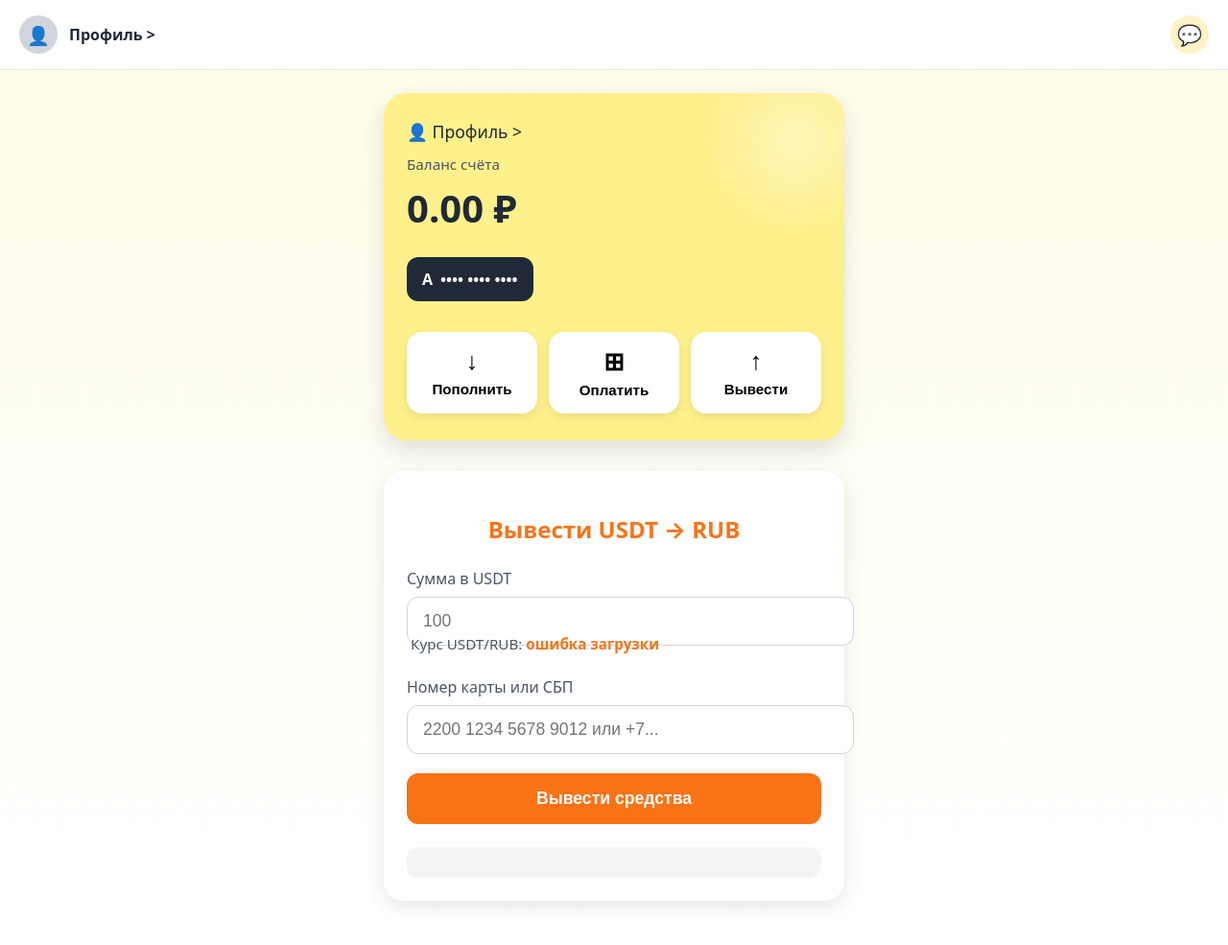
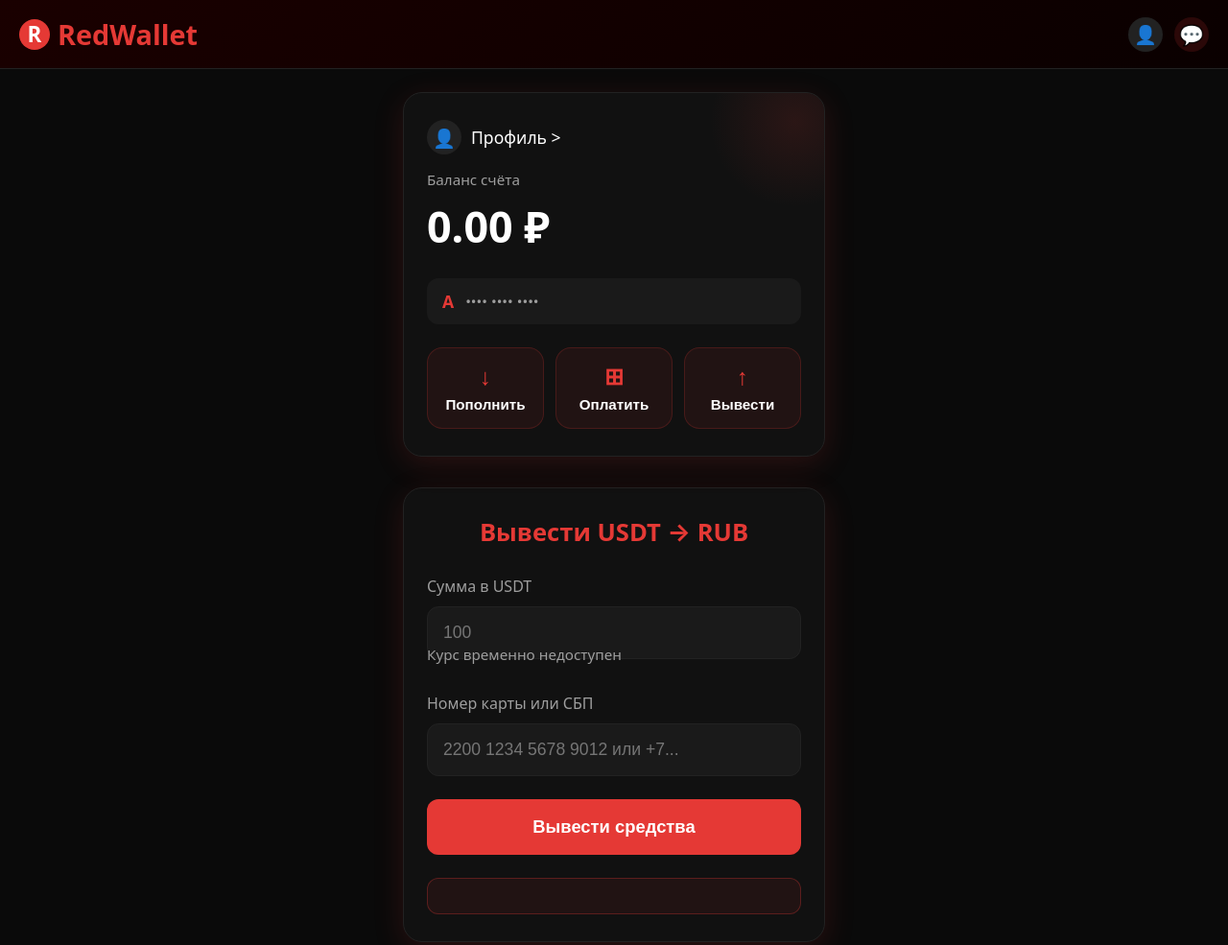
Before and after one commit to creatoryou1337-svg/telegram-bot-starter, a website: page frontend/index.html in a window 1280 px wide. Shown: the top 985 px of the page at 96% size. Before the commit the page ends 963 px from the top, so only its background shows below. Drawn offline with Linux system fonts and the light colour scheme; no server answers.

Commit message:
Revise index.html for USDT withdrawal interface
Updated the title and styles for better visual consistency. Improved error handling and user feedback in the withdrawal process.

```diff
--- a/frontend/index.html
+++ b/frontend/index.html
@@ -3,45 +3,65 @@
 <head>
   <meta charset="UTF-8" />
   <meta name="viewport" content="width=device-width, initial-scale=1.0"/>
-  <title>Crypto → RUB</title>
+  <title>RedWallet — Вывод USDT → RUB</title>
   <style>
     :root {
-      --yellow-light: #fefce8;
-      --yellow: #fef08a;
-      --yellow-dark: #fde047;
-      --orange: #f97316;
-      --orange-hover: #ea580c;
-      --text-dark: #1f2937;
-      --text-gray: #4b5563;
-      --shadow: 0 10px 25px rgba(0,0,0,0.12);
+      --bg: #0a0a0a;
+      --card-bg: #111111;
+      --text: #ffffff;
+      --red: #e53935;
+      --red-hover: #f44336;
+      --red-dark: #c62828;
+      --gray: #9e9e9e;
+      --border: #222222;
+      --shadow: 0 8px 32px rgba(229,57,53,0.15);
     }
+    * { margin:0; padding:0; box-sizing:border-box; }
     body {
-      margin: 0;
       font-family: system-ui, -apple-system, sans-serif;
-      background: linear-gradient(to bottom, var(--yellow-light), #ffffff);
+      background: var(--bg);
+      color: var(--text);
       min-height: 100vh;
-      color: var(--text-dark);
       display: flex;
       flex-direction: column;
     }
-    .header {
+    header {
+      background: linear-gradient(135deg, #1a0000, #0a0000);
       padding: 16px 20px;
       display: flex;
       justify-content: space-between;
       align-items: center;
-      background: white;
-      border-bottom: 1px solid #e5e7eb;
+      border-bottom: 1px solid var(--border);
+    }
+    .logo {
+      font-size: 1.8rem;
+      font-weight: bold;
+      color: var(--red);
+      display: flex;
+      align-items: center;
+      gap: 8px;
+    }
+    .logo-circle {
+      width: 32px;
+      height: 32px;
+      background: var(--red);
+      border-radius: 50%;
+      display: flex;
+      align-items: center;
+      justify-content: center;
+      font-size: 1.4rem;
+      color: white;
+      font-weight: 900;
     }
     .profile {
       display: flex;
       align-items: center;
       gap: 12px;
-      font-weight: 600;
     }
     .profile-icon {
-      width: 40px;
-      height: 40px;
-      background: #d1d5db;
+      width: 36px;
+      height: 36px;
+      background: #222;
       border-radius: 50%;
       display: flex;
       align-items: center;
@@ -49,9 +69,9 @@
       font-size: 1.2rem;
     }
     .chat-icon {
-      width: 40px;
-      height: 40px;
-      background: #fef3c7;
+      width: 36px;
+      height: 36px;
+      background: rgba(229,57,53,0.15);
       border-radius: 50%;
       display: flex;
       align-items: center;
@@ -59,7 +79,7 @@
       font-size: 1.3rem;
       cursor: pointer;
     }
-    .main-container {
+    .container {
       flex: 1;
       padding: 24px 20px;
       max-width: 480px;
@@ -67,197 +87,218 @@
       width: 100%;
     }
     .balance-card {
-      background: var(--yellow);
-      border-radius: 24px;
+      background: var(--card-bg);
+      border-radius: 20px;
       padding: 28px 24px;
       box-shadow: var(--shadow);
+      border: 1px solid var(--border);
+      margin-bottom: 32px;
       position: relative;
       overflow: hidden;
-      margin-bottom: 32px;
     }
-    .balance-card::before {
+    .balance-card::after {
       content: "";
       position: absolute;
-      top: -50px;
-      right: -50px;
-      width: 200px;
-      height: 200px;
-      background: radial-gradient(circle, rgba(255,255,255,0.4) 0%, transparent 70%);
+      top: -60px;
+      right: -60px;
+      width: 180px;
+      height: 180px;
+      background: radial-gradient(circle, rgba(229,57,53,0.12) 0%, transparent 70%);
       border-radius: 50%;
-      z-index: 0;
     }
-    .card-content {
-      position: relative;
-      z-index: 1;
+    .card-header {
+      display: flex;
+      justify-content: space-between;
+      align-items: center;
+      margin-bottom: 16px;
     }
     .profile-link {
       font-size: 1.1rem;
-      margin-bottom: 12px;
       display: flex;
       align-items: center;
-      gap: 8px;
+      gap: 10px;
     }
     .balance-label {
       font-size: 0.95rem;
-      color: var(--text-gray);
+      color: var(--gray);
       margin-bottom: 8px;
     }
     .balance-amount {
-      font-size: 2.5rem;
+      font-size: 2.8rem;
       font-weight: 700;
-      margin-bottom: 24px;
+      color: var(--text);
     }
-    .card-number {
-      background: #1f2937;
-      color: white;
+    .card-info {
+      margin: 24px 0;
+      background: #1a1a1a;
       padding: 12px 16px;
       border-radius: 12px;
-      display: inline-flex;
+      font-size: 0.95rem;
+      color: var(--gray);
+      display: flex;
       align-items: center;
-      gap: 8px;
-      font-weight: 600;
-      margin-bottom: 32px;
+      gap: 12px;
+    }
+    .card-info span:first-child {
+      color: var(--red);
+      font-weight: bold;
+      font-size: 1.1rem;
     }
     .actions {
       display: grid;
-      grid-template-columns: 1fr 1fr 1fr;
+      grid-template-columns: repeat(3, 1fr);
       gap: 12px;
     }
     .action-btn {
-      background: white;
-      border: none;
+      background: rgba(229,57,53,0.08);
+      border: 1px solid rgba(229,57,53,0.2);
       border-radius: 16px;
       padding: 16px 12px;
+      color: var(--text);
       font-weight: 600;
       font-size: 0.95rem;
       cursor: pointer;
-      transition: transform 0.15s, box-shadow 0.15s;
-      box-shadow: 0 4px 12px rgba(0,0,0,0.08);
-      display: flex;
-      flex-direction: column;
-      align-items: center;
-      gap: 6px;
+      transition: all 0.2s;
+      text-align: center;
     }
     .action-btn:hover {
-      transform: translateY(-4px);
-      box-shadow: 0 8px 20px rgba(0,0,0,0.12);
+      background: rgba(229,57,53,0.18);
+      border-color: var(--red);
+      transform: translateY(-2px);
     }
     .action-icon {
+      font-size: 1.5rem;
+      margin-bottom: 6px;
+      color: var(--red);
+    }
+    .withdraw-section {
+      background: var(--card-bg);
+      border-radius: 20px;
+      padding: 28px 24px;
+      border: 1px solid var(--border);
+      box-shadow: var(--shadow);
+    }
+    .withdraw-section h2 {
+      text-align: center;
+      margin-bottom: 28px;
+      color: var(--red);
       font-size: 1.6rem;
     }
-    .exchange-section {
-      background: white;
-      border-radius: 20px;
-      padding: 24px;
-      box-shadow: 0 6px 20px rgba(0,0,0,0.1);
-    }
-    .exchange-section h2 {
-      text-align: center;
+    .input-group {
       margin-bottom: 24px;
-      color: var(--orange);
-    }
-    .input-group {
-      margin-bottom: 20px;
     }
     label {
       display: block;
-      margin-bottom: 8px;
+      margin-bottom: 10px;
+      color: var(--gray);
       font-weight: 500;
-      color: var(--text-gray);
     }
     input {
       width: 100%;
-      padding: 14px 16px;
-      border: 1px solid #d1d5db;
+      padding: 16px;
+      background: #1a1a1a;
+      border: 1px solid var(--border);
       border-radius: 12px;
+      color: var(--text);
       font-size: 1.1rem;
     }
+    input:focus {
+      outline: none;
+      border-color: var(--red);
+      box-shadow: 0 0 0 3px rgba(229,57,53,0.2);
+    }
     .rate-info {
+      margin-top: -16px;
+      margin-bottom: 28px;
       font-size: 0.95rem;
-      color: var(--text-gray);
-      margin-top: -12px;
-      margin-bottom: 24px;
-      padding-left: 4px;
+      color: var(--gray);
+      line-height: 1.5;
     }
     .rate-info strong {
-      color: var(--orange);
+      color: var(--red);
     }
-    button.primary {
+    .btn-primary {
       width: 100%;
-      padding: 16px;
-      background: var(--orange);
+      padding: 18px;
+      background: var(--red);
       color: white;
       border: none;
       border-radius: 12px;
-      font-size: 1.1rem;
+      font-size: 1.15rem;
       font-weight: 600;
       cursor: pointer;
+      transition: background 0.2s;
     }
-    button.primary:hover {
-      background: var(--orange-hover);
+    .btn-primary:hover {
+      background: var(--red-hover);
     }
     #result {
       margin-top: 24px;
-      padding: 16px;
-      background: #f3f4f6;
+      padding: 18px;
+      background: rgba(229,57,53,0.08);
+      border: 1px solid rgba(229,57,53,0.3);
       border-radius: 12px;
-      line-height: 1.5;
+      line-height: 1.6;
     }
-    #result strong {
-      color: #15803d;
-    }
-    #result.error strong {
-      color: #dc2626;
-    }
+    #result.success strong { color: #66bb6a; }
+    #result.error strong { color: #ef5350; }
   </style>
 </head>
 <body>
 
-  <div class="header">
+  <header>
+    <div class="logo">
+      <div class="logo-circle">R</div>
+      RedWallet
+    </div>
     <div class="profile">
       <div class="profile-icon">👤</div>
-      <span>Профиль ></span>
-    </div>
       <div class="chat-icon">💬</div>
     </div>
+  </header>
 
-  <div class="main-container">
-    <!-- Карточка баланса (как на скрине) -->
+  <div class="container">
+    <!-- Карточка баланса -->
     <div class="balance-card">
-      <div class="card-content">
+      <div class="card-header">
         <div class="profile-link">
-          👤 Профиль >
+          <div class="profile-icon">👤</div>
+          Профиль >
+        </div>
       </div>
       <div class="balance-label">Баланс счёта</div>
       <div class="balance-amount">0.00 ₽</div>
-        <div class="card-number">
+      <div class="card-info">
         <span>A</span> •••• •••• ••••
       </div>
       <div class="actions">
         <button class="action-btn">
-            <span class="action-icon">↓</span>
+          <div class="action-icon">↓</div>
           Пополнить
         </button>
         <button class="action-btn">
-            <span class="action-icon">⊞</span>
+          <div class="action-icon">⊞</div>
           Оплатить
         </button>
         <button class="action-btn">
-            <span class="action-icon">↑</span>
+          <div class="action-icon">↑</div>
           Вывести
         </button>
       </div>
     </div>
-    </div>
 
-    <!-- Секция вывода / обмена -->
-    <div class="exchange-section">
+    <!-- Форма вывода -->
+    <div class="withdraw-section">
       <h2>Вывести USDT → RUB</h2>
 
       <div class="input-group">
         <label>Сумма в USDT</label>
         <input id="amount" type="number" placeholder="100" min="1" step="0.01" required />
-        <div id="rate-info" class="rate-info">Курс USDT/RUB: <strong>—</strong> ₽ (примерно <strong>—</strong> ₽ после комиссии)</div>
+        <div id="rate-info" class="rate-info">
+          Курс USDT/RUB: <strong>— ₽</strong><br>
+          После комиссии ≈ <strong>— ₽</strong> за 1 USDT<br>
+          Вы получите примерно <strong>— ₽</strong>
+        </div>
       </div>
 
       <div class="input-group">
@@ -265,7 +306,7 @@
         <input id="card" type="text" placeholder="2200 1234 5678 9012 или +7..." required />
       </div>
 
-      <button class="primary" onclick="createOrder()">Вывести средства</button>
+      <button class="btn-primary" onclick="createOrder()">Вывести средства</button>
 
       <div id="result"></div>
     </div>
@@ -277,54 +318,49 @@
 
     let currentRate = null;
 
-    // Получаем курс при загрузке страницы
     async function loadRate() {
       try {
         const res = await fetch(COINGECKO_URL);
         const data = await res.json();
-        currentRate = data.tether.rub;
+        currentRate = data.tether?.rub || 95;
 
-        if (currentRate) {
         updateRateDisplay();
-        }
       } catch (e) {
-        console.error('Не удалось загрузить курс', e);
-        document.getElementById('rate-info').innerHTML = 'Курс USDT/RUB: <strong>ошибка загрузки</strong>';
+        console.error(e);
+        document.getElementById('rate-info').innerHTML = 'Курс временно недоступен';
       }
     }
 
     function updateRateDisplay() {
-      const amountInput = document.getElementById('amount');
+      const amount = parseFloat(document.getElementById('amount').value) || 0;
       const rateInfo = document.getElementById('rate-info');
 
-      const amount = parseFloat(amountInput.value) || 0;
-      const market = currentRate ? currentRate.toFixed(2) : '—';
-      const afterCommission = currentRate ? (currentRate * 0.975).toFixed(2) : '—'; // -2.5%
-      const estimatedRub = amount > 0 && currentRate ? (amount * currentRate * 0.975).toFixed(0) : '—';
+      const market = currentRate.toFixed(2);
+      const afterComm = (currentRate * 0.975).toFixed(2);
+      const estimated = amount > 0 ? Math.floor(amount * currentRate * 0.975) : '—';
 
       rateInfo.innerHTML = `
         Курс USDT/RUB: <strong>${market} ₽</strong><br>
-        После комиссии ≈ <strong>${afterCommission} ₽</strong> за 1 USDT<br>
-        Вы получите примерно <strong>${estimatedRub} ₽</strong>
+        После комиссии ≈ <strong>${afterComm} ₽</strong> за 1 USDT<br>
+        Вы получите примерно <strong>${estimated} ₽</strong>
       `;
     }
 
-    // Обновляем оценку при вводе суммы
     document.getElementById('amount').addEventListener('input', updateRateDisplay);
 
-    // Отправка заявки
     async function createOrder() {
       const amount = document.getElementById('amount').value;
       const card = document.getElementById('card').value.trim();
       const result = document.getElementById('result');
 
       if (!amount || parseFloat(amount) <= 0 || !card) {
-        result.innerHTML = '<p style="color:#dc2626;">Укажите сумму и номер карты/СБП</p>';
+        result.innerHTML = '<p style="color:#ef5350;">Заполните сумму и номер карты/СБП</p>';
+        result.className = 'error';
         result.style.display = 'block';
         return;
       }
 
-      result.innerHTML = '<p>Обработка заявки...</p>';
+      result.innerHTML = '<p>Обработка...</p>';
       result.style.display = 'block';
 
       try {
@@ -332,7 +368,6 @@
           method: 'POST',
           headers: { 'Content-Type': 'application/json' },
           body: JSON.stringify({
-            wallet: 'auto',           // заглушка, т.к. кошелёк автоматический
             amountToken: parseFloat(amount),
             cardNumber: card
           })
@@ -342,25 +377,25 @@
 
         if (data.success) {
           result.innerHTML = `
-            <strong style="color:#15803d">Заявка создана!</strong><br>
+            <strong style="color:#66bb6a">Заявка создана успешно</strong><br><br>
             ${data.message}<br>
             Рыночный курс: ${data.marketRate} ₽<br>
             Курс с комиссией: ${data.effectiveRate} ₽<br>
-            К выводу: <strong>${data.amountRub} ₽</strong><br>
+            К выводу: <strong>${data.amountRub} ₽</strong><br><br>
             ${data.note}
           `;
-          result.className = '';
+          result.className = 'success';
         } else {
-          result.innerHTML = `<strong style="color:#dc2626">Ошибка:</strong> ${data.error || 'Неизвестная ошибка'}`;
+          result.innerHTML = `<strong style="color:#ef5350">Ошибка:</strong> ${data.error || 'Неизвестная ошибка'}`;
           result.className = 'error';
         }
       } catch (e) {
-        result.innerHTML = `<strong style="color:#dc2626">Ошибка связи:</strong> ${e.message}`;
+        result.innerHTML = `<strong style="color:#ef5350">Ошибка соединения:</strong> ${e.message}`;
         result.className = 'error';
       }
     }
 
-    // Загружаем курс сразу
+    // Загрузка курса при старте
     loadRate();
   </script>
 </body>
```
Lines whose indentation alone changed are shown as unchanged.
